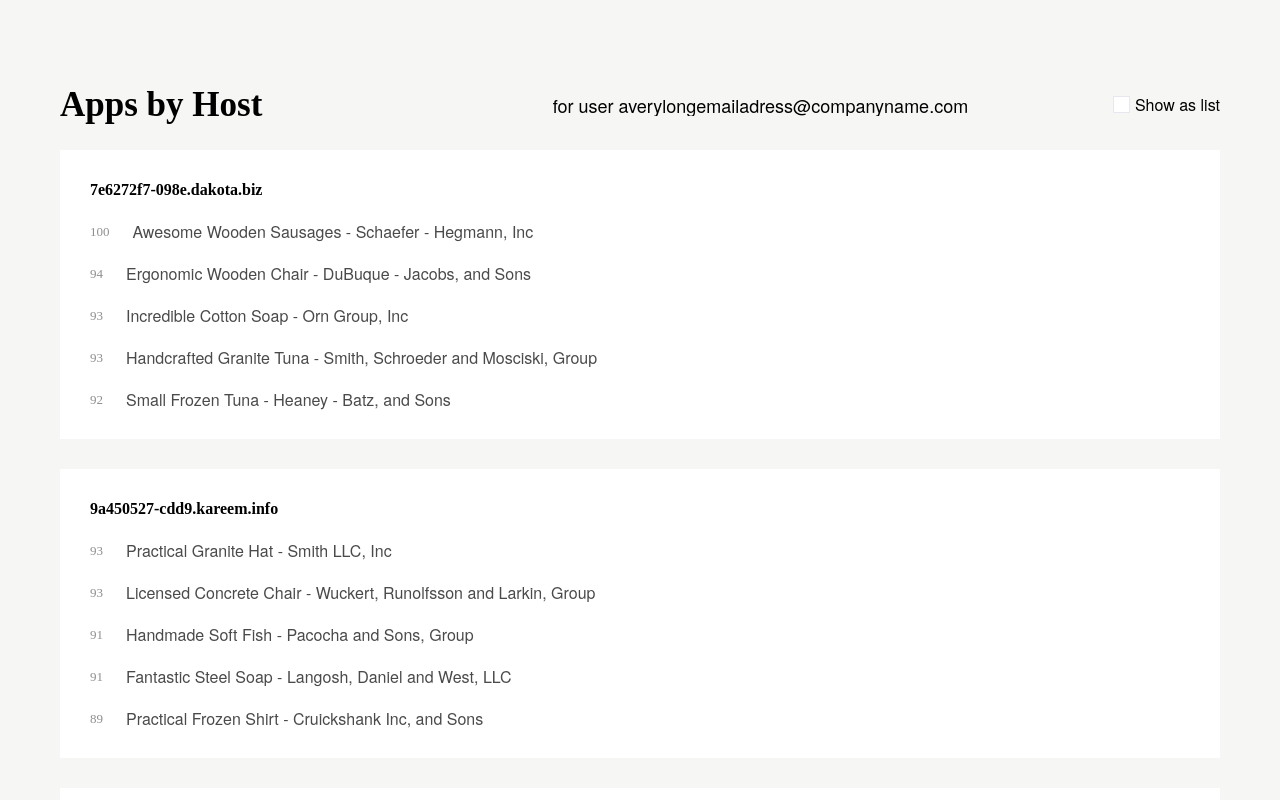
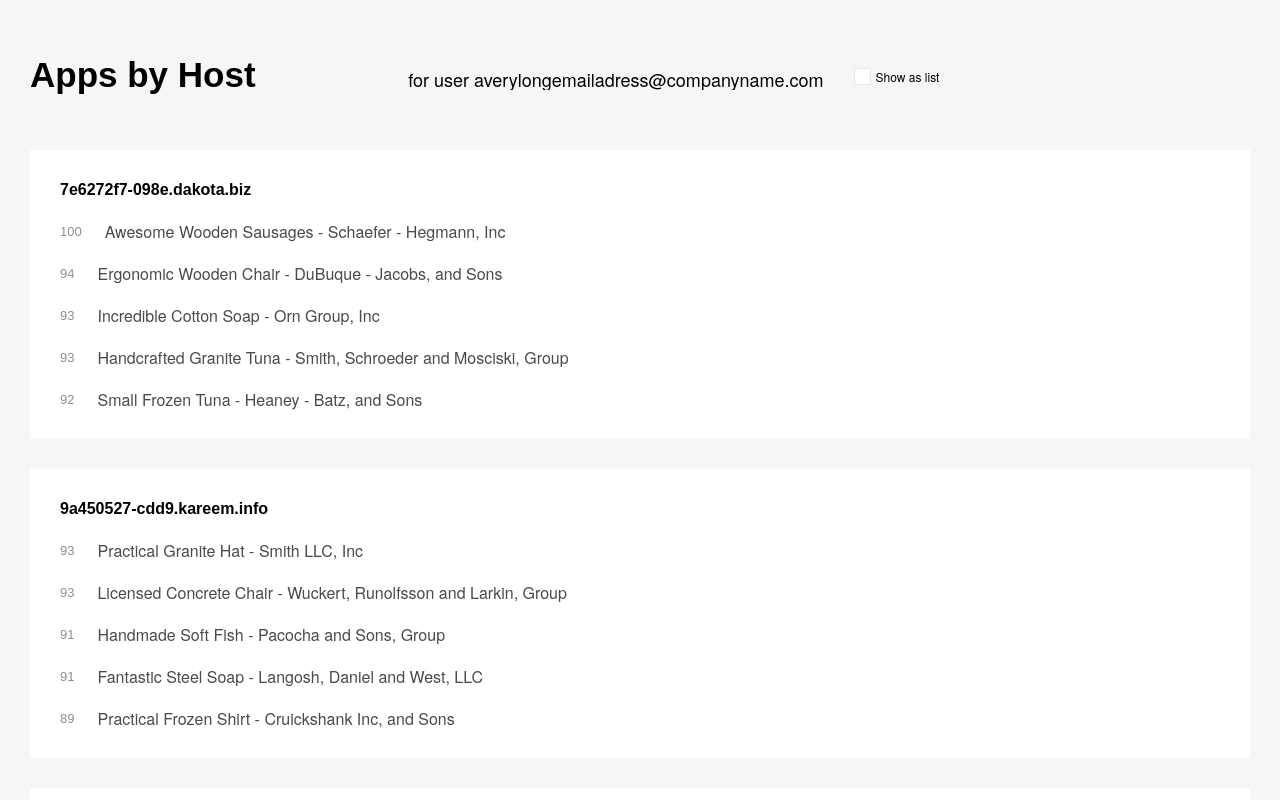
Before and after one commit to UXDESIGNERLIN/Apdex, a React (Create React App) app: page / in a window 1280 px wide. Shown: the top 800 px of the page. Built offline with nearby package versions, Linux system fonts and the light colour scheme.

Commit message:
Refactor style

```diff
--- a/src/assets/scss/variables.scss
+++ b/src/assets/scss/variables.scss
@@ -8,8 +8,8 @@ $color-enable: #95ce10;
 $color-info: #e6f7c5;
 
 /// FONTS
-$font-family-default: "HelveticaNeue";
-$font-family-bold: "HelveticaNeue-Bold";
+$font-family-default: "HelveticaNeue", sans-serif;
+$font-family-bold: "HelveticaNeue-Bold", sans-serif;
 
 /// FONT SIZE
 $font-base: 16px;
@@ -25,7 +25,7 @@ $space-sm: 15px;
 $space-m: 23px;
 
 /// Spacing Higher units
-$space-h: 170px;
+$space-h: 165px;
 
 /// LINE HEIGHT
 $line-height-default: 19px;
--- a/src/components/Checkbox.jsx
+++ b/src/components/Checkbox.jsx
@@ -11,7 +11,7 @@ const Checkbox = ({ showGrid, label, toggleLayout }) => {
       <input type="checkbox" id={label} value="None" name="check" onChange={handleInput}/>
       <label htmlFor={label}></label>
     </div>
-    <span>{showGrid ? 'Show as awesome grid' : 'Show as list'}</span>
+    <span className="Checkbox__title">{showGrid ? 'Show as an awesome grid' : 'Show as list'}</span>
     </div>
   )
 }
--- a/src/components/Checkbox.scss
+++ b/src/components/Checkbox.scss
@@ -2,9 +2,14 @@
 
 .Checkbox {
   @include flex-center;
+
   &--checked {
     min-width: $space-h;
     @include flex-center;
+  }
+
+  &__title {
+    font-size: 12px;
   }
 }
 
--- a/src/components/Header.scss
+++ b/src/components/Header.scss
@@ -1,18 +1,22 @@
 @import "../assets/scss/main.scss";
 
 .Header {
-  @include flex-center;
+  display: flex;
+  align-items: baseline;
+  margin-bottom: $space-base;
+  justify-content: flex-start;
 
   h1{
     font-size: $font-size-l;
     font-family: $font-family-bold;
     line-height: $line-height-xl;
-    min-width: 30%;
+    min-width: 31%;
   }
 
   p{
     font-size: $font-size-m;
     line-height: $line-height-m;
+    margin-right: $space-base;
     @include truncate;
   }
 }
--- a/src/page/index.scss
+++ b/src/page/index.scss
@@ -4,9 +4,12 @@ html,
 body {
   font-family: $font-family-default;
   font-size: $font-base;
-  margin: $space-base;
   height: 100%;
   background-color: $color-light-gray
+}
+
+body {
+  margin: $space-base;
 }
 
 .Section__container {
```
